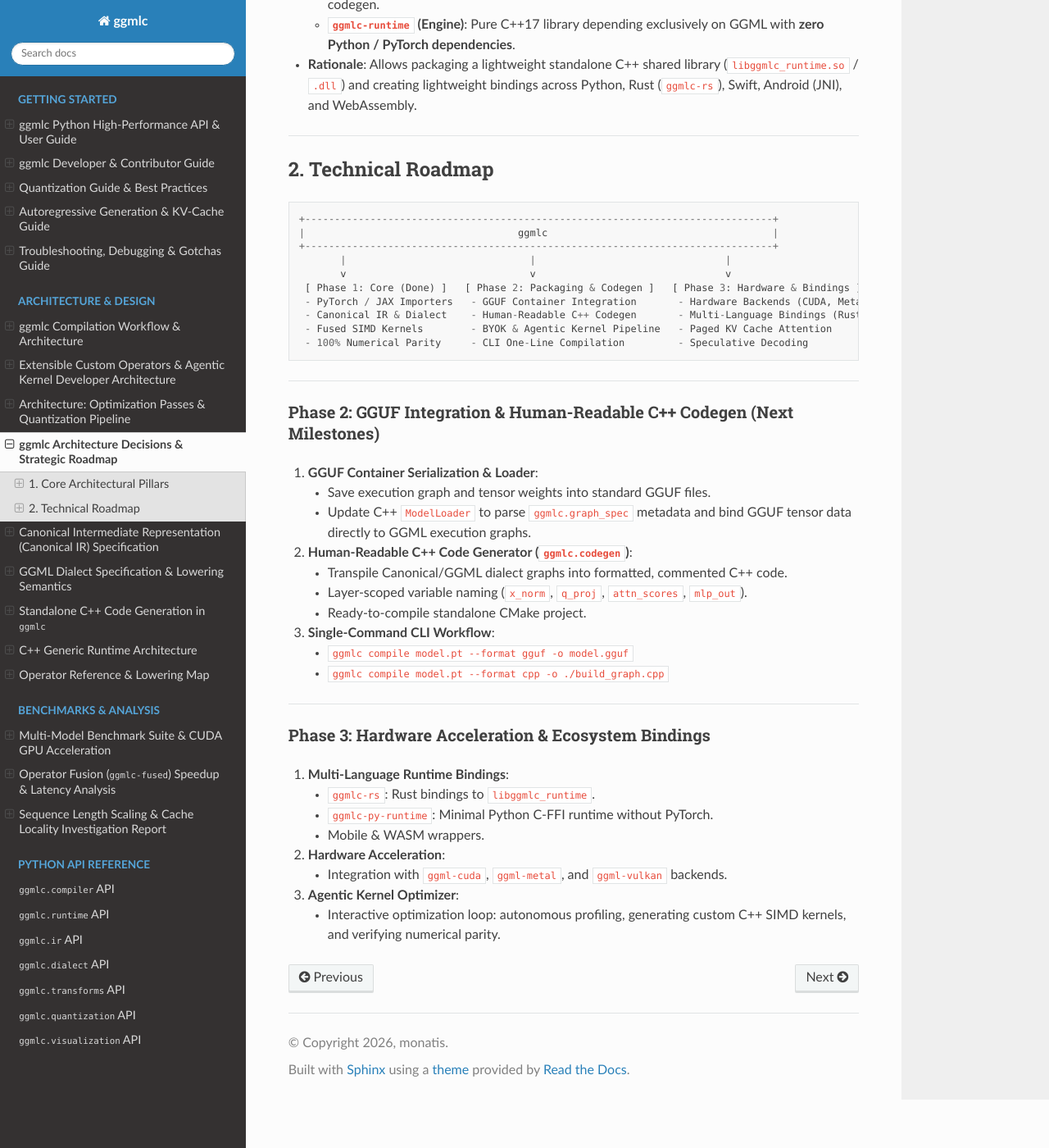
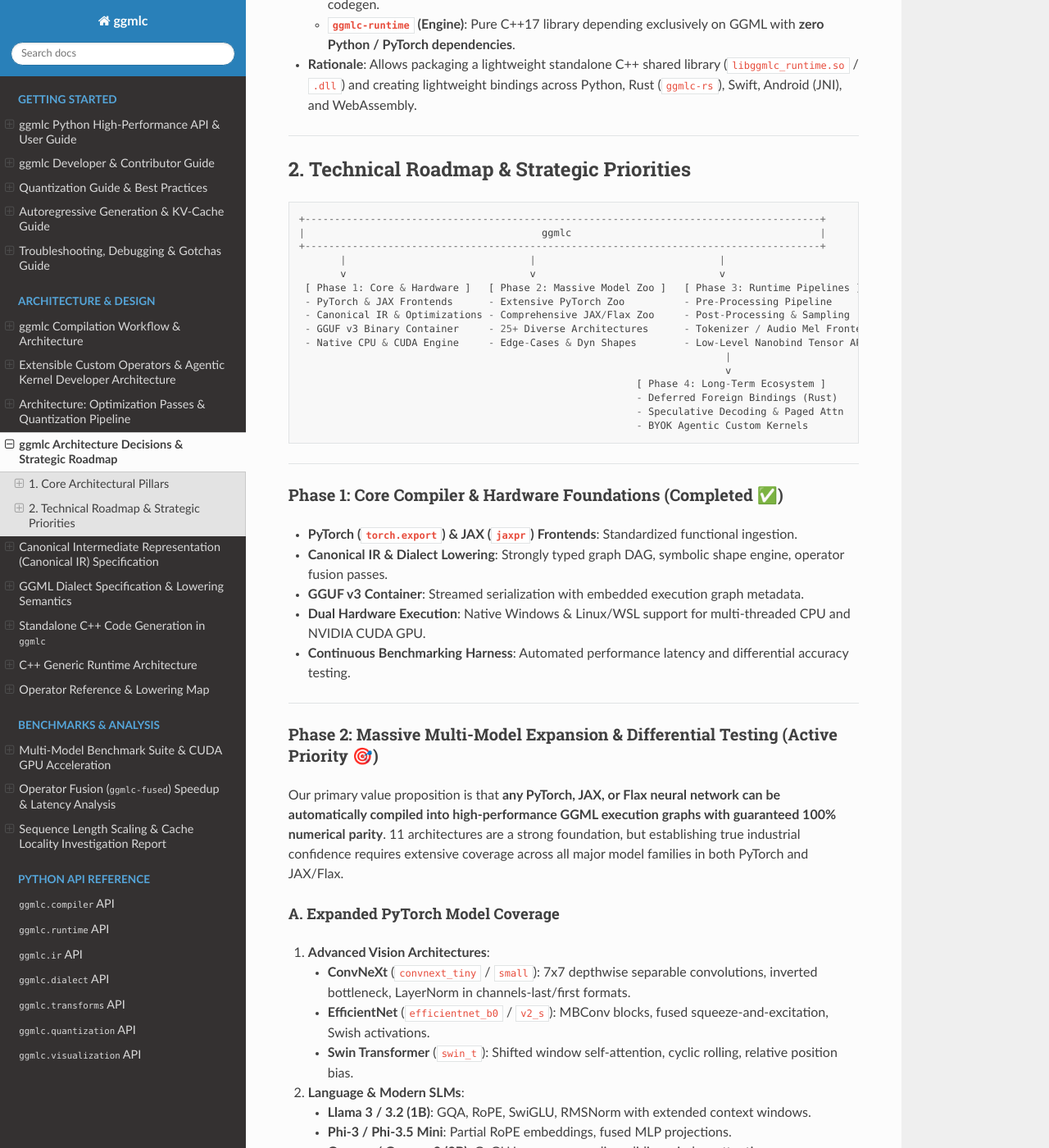
Before and after one commit to monatis/ggmlc, a Sphinx documentation site: the page built from docs/architecture/future_roadmap.md, in a window 1280 px wide and 1400 px high, scrolled down 1369 px. Shown: the whole window at 82% size. Built offline with Sphinx 7.4.7 and the Read the Docs theme 3.1.0, drawn with Linux system fonts in a browser that asks for light colours; some of the changed text lies outside the part shown.

Commit message:
update roadmap

````diff
--- a/docs/architecture/future_roadmap.md
+++ b/docs/architecture/future_roadmap.md
@@ -42,45 +42,92 @@
 
 ---
 
-## 2. Technical Roadmap
+## 2. Technical Roadmap & Strategic Priorities
 
 ```
-+-------------------------------------------------------------------------------+
-|                                    ggmlc                                      |
-+-------------------------------------------------------------------------------+
-       |                               |                                |
-       v                               v                                v
- [ Phase 1: Core (Done) ]   [ Phase 2: Packaging & Codegen ]   [ Phase 3: Hardware & Bindings ]
- - PyTorch / JAX Importers   - GGUF Container Integration       - Hardware Backends (CUDA, Metal)
- - Canonical IR & Dialect    - Human-Readable C++ Codegen       - Multi-Language Bindings (Rust, JS)
- - Fused SIMD Kernels        - BYOK & Agentic Kernel Pipeline   - Paged KV Cache Attention
- - 100% Numerical Parity     - CLI One-Line Compilation         - Speculative Decoding
++---------------------------------------------------------------------------------------+
+|                                        ggmlc                                          |
++---------------------------------------------------------------------------------------+
+       |                               |                               |
+       v                               v                               v
+ [ Phase 1: Core & Hardware ]   [ Phase 2: Massive Model Zoo ]   [ Phase 3: Runtime Pipelines ]
+ - PyTorch & JAX Frontends      - Extensive PyTorch Zoo          - Pre-Processing Pipeline
+ - Canonical IR & Optimizations - Comprehensive JAX/Flax Zoo     - Post-Processing & Sampling
+ - GGUF v3 Binary Container     - 25+ Diverse Architectures      - Tokenizer / Audio Mel Frontend
+ - Native CPU & CUDA Engine     - Edge-Cases & Dyn Shapes        - Low-Level Nanobind Tensor API
+                                                                        |
+                                                                        v
+                                                         [ Phase 4: Long-Term Ecosystem ]
+                                                         - Deferred Foreign Bindings (Rust)
+                                                         - Speculative Decoding & Paged Attn
+                                                         - BYOK Agentic Custom Kernels
 ```
 
 ---
 
-### Phase 2: GGUF Integration & Human-Readable C++ Codegen (Next Milestones)
-
-1. **GGUF Container Serialization & Loader**:
-   - Save execution graph and tensor weights into standard GGUF files.
-   - Update C++ `ModelLoader` to parse `ggmlc.graph_spec` metadata and bind GGUF tensor data directly to GGML execution graphs.
-2. **Human-Readable C++ Code Generator (`ggmlc.codegen`)**:
-   - Transpile Canonical/GGML dialect graphs into formatted, commented C++ code.
-   - Layer-scoped variable naming (`x_norm`, `q_proj`, `attn_scores`, `mlp_out`).
-   - Ready-to-compile standalone CMake project.
-3. **Single-Command CLI Workflow**:
-   - `ggmlc compile model.pt --format gguf -o model.gguf`
-   - `ggmlc compile model.pt --format cpp -o ./build_graph.cpp`
+### Phase 1: Core Compiler & Hardware Foundations (Completed ✅)
+- **PyTorch (`torch.export`) & JAX (`jaxpr`) Frontends**: Standardized functional ingestion.
+- **Canonical IR & Dialect Lowering**: Strongly typed graph DAG, symbolic shape engine, operator fusion passes.
+- **GGUF v3 Container**: Streamed serialization with embedded execution graph metadata.
+- **Dual Hardware Execution**: Native Windows & Linux/WSL support for multi-threaded CPU and NVIDIA CUDA GPU.
+- **Continuous Benchmarking Harness**: Automated performance latency and differential accuracy testing.
 
 ---
 
-### Phase 3: Hardware Acceleration & Ecosystem Bindings
+### Phase 2: Massive Multi-Model Expansion & Differential Testing (Active Priority 🎯)
 
-1. **Multi-Language Runtime Bindings**:
-   - `ggmlc-rs`: Rust bindings to `libggmlc_runtime`.
-   - `ggmlc-py-runtime`: Minimal Python C-FFI runtime without PyTorch.
-   - Mobile & WASM wrappers.
-2. **Hardware Acceleration**:
-   - Integration with `ggml-cuda`, `ggml-metal`, and `ggml-vulkan` backends.
-3. **Agentic Kernel Optimizer**:
-   - Interactive optimization loop: autonomous profiling, generating custom C++ SIMD kernels, and verifying numerical parity.
+Our primary value proposition is that **any PyTorch, JAX, or Flax neural network can be automatically compiled into high-performance GGML execution graphs with guaranteed 100% numerical parity**. 11 architectures are a strong foundation, but establishing true industrial confidence requires extensive coverage across all major model families in both PyTorch and JAX/Flax.
+
+#### A. Expanded PyTorch Model Coverage
+1. **Advanced Vision Architectures**:
+   - **ConvNeXt** (`convnext_tiny` / `small`): 7x7 depthwise separable convolutions, inverted bottleneck, LayerNorm in channels-last/first formats.
+   - **EfficientNet** (`efficientnet_b0` / `v2_s`): MBConv blocks, fused squeeze-and-excitation, Swish activations.
+   - **Swin Transformer** (`swin_t`): Shifted window self-attention, cyclic rolling, relative position bias.
+2. **Language & Modern SLMs**:
+   - **Llama 3 / 3.2 (1B)**: GQA, RoPE, SwiGLU, RMSNorm with extended context windows.
+   - **Phi-3 / Phi-3.5 Mini**: Partial RoPE embeddings, fused MLP projections.
+   - **Gemma / Gemma 2 (2B)**: GeGLU, query pre-scaling, sliding window attention.
+3. **Audio, Speech & Multimodal**:
+   - **Wav2Vec 2.0 / HuBERT**: Raw waveform 1D feature extractors, multi-head contextual attention.
+   - **CLIP** (Vision Transformer + Text Transformer): Multi-modal dual embeddings and cosine projection heads.
+
+#### B. Comprehensive JAX / Flax Model Coverage
+1. **Flax ResNet-18 / 50**: Convolutional residual blocks, BatchNorm folding, global average pooling.
+2. **Flax Vision Transformer (ViT)**: Patch tokenization, class token prepend, multi-head self-attention.
+3. **Flax GPT-2 / RoBERTa**: Causal language modeling and bidirectional masked token representations.
+4. **Flax T5 / Dense Multi-Layer Models**: Relative position embeddings, gated MLP blocks.
+
+---
+
+### Phase 3: Runtime Pre/Post-Processing Pipeline Subsystem
+
+Enable fully self-contained inference pipelines directly in `ggmlc` without requiring users to maintain heavy external image/audio/token manipulation scripts:
+
+1. **Pre-Processing Pipeline**:
+   - **Vision**: Bilinear/bicubic image resizing, aspect-ratio letterboxing, normalization (`(x - mean) / std`), channel permutations (NHWC $\leftrightarrow$ NCHW).
+   - **Text**: Tokenization (BPE, WordPiece, Byte-level BPE) integrated with model inputs.
+   - **Audio**: Log-Mel spectrogram computation directly from raw waveform audio.
+2. **Post-Processing Pipeline**:
+   - **Generation & Sampling**: Top-K, Top-P (nucleus), temperature scaling, repetition penalties, min-p sampling.
+   - **Vision & Detection**: Softmax probabilities, bounding box regression unflattening, Non-Maximum Suppression (NMS).
+   - **Text Detokenization**: Output token ID stream to UTF-8 decoded text.
+
+---
+
+### Phase 4: Low-Level Nanobind Tensor Operations API
+
+In addition to the high-level `ModelRunner` (`runner(x)`), expose granular tensor-level GGML operators and execution contexts via Nanobind:
+
+- **Interactive Experimentation & Debugging**: Call individual operators (`ggmlc.ops.matmul(a, b)`, `ggmlc.ops.norm(x, eps)`, `ggmlc.ops.flash_attn(q, k, v)`) directly on NumPy/CPU/GPU buffers.
+- **Lightweight ML Operations**: Perform high-performance tensor mathematics on edge devices without loading PyTorch or heavy frameworks.
+- **Micro-Benchmarking**: Profile individual operator kernels (e.g. testing different gemm/conv tile sizes on custom hardware).
+
+---
+
+### Phase 5: Long-Term Ecosystem Bindings & Advanced Optimizations (Deferred)
+
+Foreign language bindings (Rust `ggmlc-rs`, WebAssembly, Swift) are strictly deferred until the core Python and C++ APIs are fully stabilized:
+
+1. **Foreign Language Bindings**: Rust crate, WebAssembly browser runner, and C-FFI header once core features solidify.
+2. **Advanced Transformer Optimizations**: Paged KV-cache block allocation and speculative decoding draft-target verification loops.
+3. **Agentic Custom Kernel Optimizer (BYOK)**: Automated synthesis and compilation of custom SIMD/AVX2/CUDA micro-kernels for hot fused subgraphs.
````
